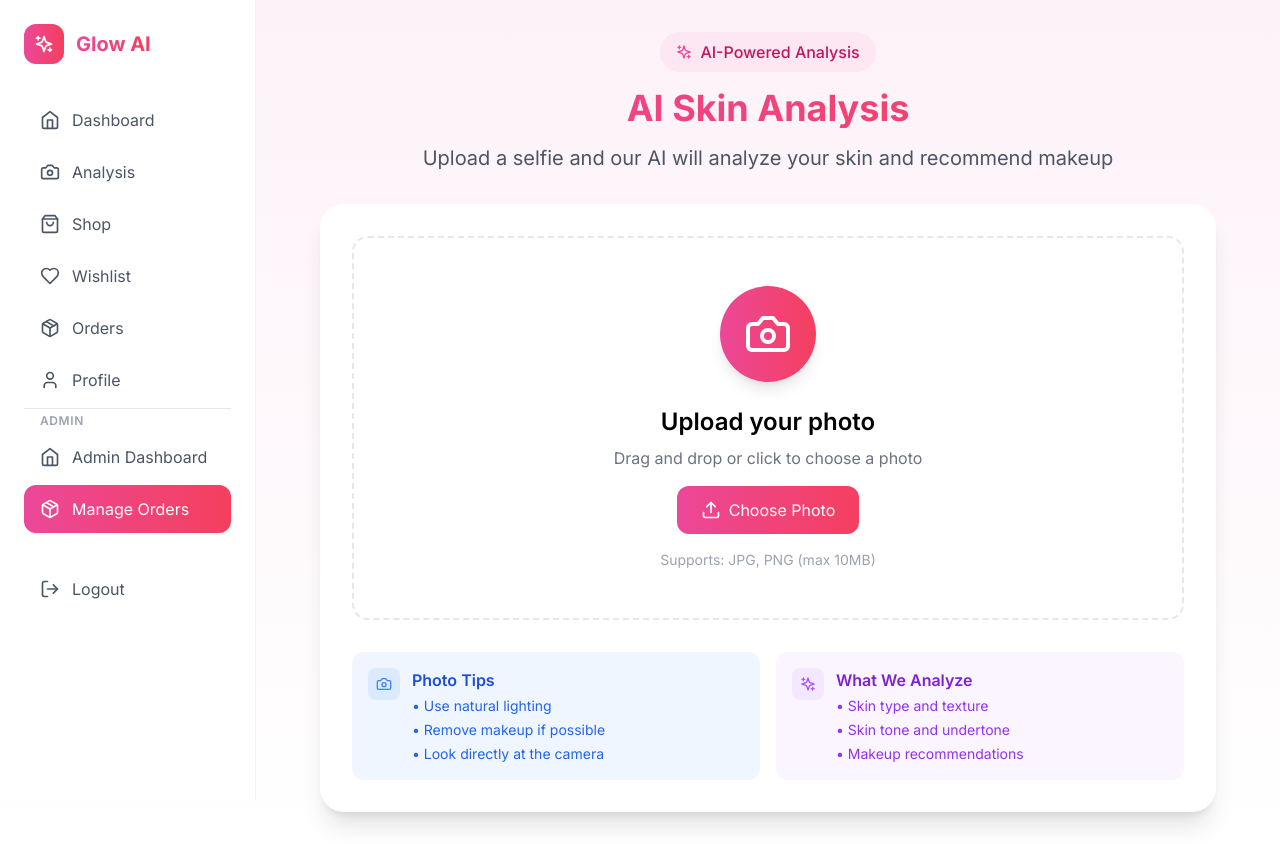
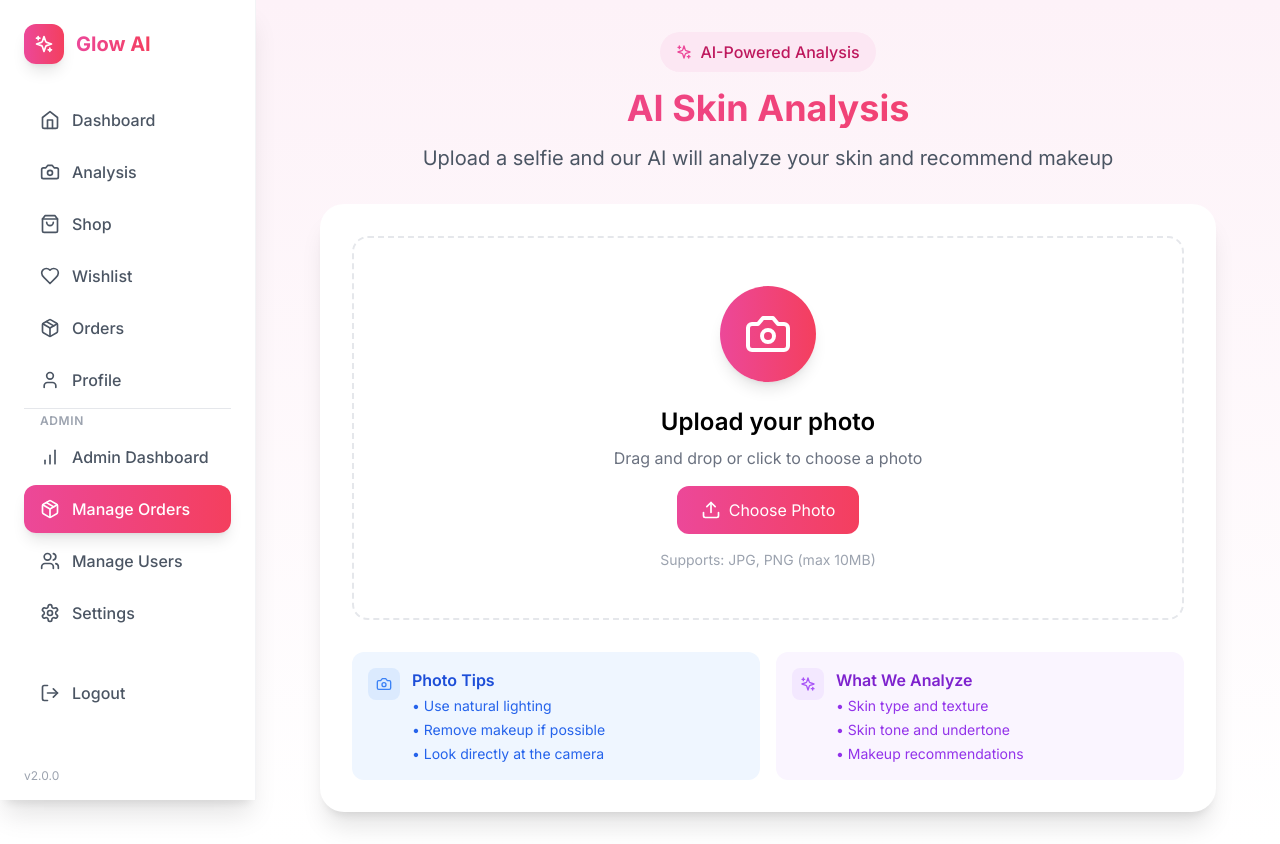
Before and after one commit to webdiven-bit/Glow-Ai, a Next.js app: page /dashboard/admin/orders in a window 1280 px wide. Built offline with nearby package versions, Linux system fonts and the light colour scheme.

Commit message:
Update DashboardLayout.tsx

```diff
--- a/src/components/layout/DashboardLayout.tsx
+++ b/src/components/layout/DashboardLayout.tsx
@@ -14,7 +14,10 @@ import {
   Menu,
   X,
   AlertCircle,
-  Package
+  Package,
+  Settings,
+  BarChart,
+  Users
 } from 'lucide-react';
 
 interface DashboardLayoutProps {
@@ -26,11 +29,12 @@ export default function DashboardLayout({ children }: DashboardLayoutProps) {
   const [mounted, setMounted] = useState(false);
   const [mobileMenuOpen, setMobileMenuOpen] = useState(false);
 
-  // Handle hydration
+  // Handle hydration - only run on client side
   useEffect(() => {
     setMounted(true);
   }, []);
 
+  // Main navigation items for regular users
   const navigation = [
     { name: 'Dashboard', href: '/dashboard', icon: Home },
     {
@@ -38,7 +42,7 @@ export default function DashboardLayout({ children }: DashboardLayoutProps) {
       href: '/dashboard/analysis',
       icon: Camera,
       subItems: [
-        { name: 'Skin Analysis', href: '/dashboard/analysis' },
+        { name: 'Skin Analysis', href: '/dashboard/analysis', icon: Camera },
         { name: 'Skin Conditions', href: '/dashboard/skin-conditions', icon: AlertCircle }
       ]
     },
@@ -48,27 +52,20 @@ export default function DashboardLayout({ children }: DashboardLayoutProps) {
     { name: 'Profile', href: '/dashboard/profile', icon: User },
   ];
 
-  // Admin-only navigation items (shown only on admin pages)
+  // Admin-only navigation items - these will be conditionally shown
+  const adminNavigation = [
+    { name: 'Admin Dashboard', href: '/dashboard/admin', icon: BarChart },
+    { name: 'Manage Orders', href: '/dashboard/admin/orders', icon: Package },
+    { name: 'Manage Users', href: '/dashboard/admin/users', icon: Users },
+    { name: 'Settings', href: '/dashboard/admin/settings', icon: Settings },
+  ];
+
+  // Check if current path is an admin page
   const isAdmin = pathname?.startsWith('/dashboard/admin');
 
-  const adminNavigation = [
-    { name: 'Admin Dashboard', href: '/dashboard/admin', icon: Home },
-    { name: 'Manage Orders', href: '/dashboard/admin/orders', icon: Package },
-  ];
+  // Helper functions for active state detection
+  const isActive = (href: string) => pathname === href;
 
-  // Loading skeleton during server render and initial hydration
-  if (!mounted) {
-    return (
-      <div className="min-h-screen bg-gradient-to-b from-pink-50 to-white">
-        <div className="h-16 bg-white shadow-sm animate-pulse" />
-        <div className="container mx-auto px-6 py-8">
-          <div className="h-96 bg-gray-100 rounded-2xl animate-pulse" />
-        </div>
-      </div>
-    );
-  }
-
-  const isActive = (href: string) => pathname === href;
   const isActiveParent = (item: any) => {
     if (item.subItems) {
       return item.subItems.some((sub: any) => pathname === sub.href);
@@ -76,23 +73,44 @@ export default function DashboardLayout({ children }: DashboardLayoutProps) {
     return pathname === item.href;
   };
 
+  // Loading skeleton during server render and initial hydration
+  if (!mounted) {
+    return (
+      <div className="min-h-screen bg-gradient-to-b from-pink-50 to-white">
+        {/* Header skeleton */}
+        <div className="h-16 bg-white shadow-sm animate-pulse" />
+
+        {/* Main content skeleton */}
+        <div className="container mx-auto px-6 py-8">
+          <div className="h-8 bg-gray-200 rounded w-48 mb-8 animate-pulse" />
+          <div className="grid md:grid-cols-3 gap-6">
+            {[1, 2, 3].map((i) => (
+              <div key={i} className="h-64 bg-gray-100 rounded-2xl animate-pulse" />
+            ))}
+          </div>
+        </div>
+      </div>
+    );
+  }
+
   return (
     <div className="min-h-screen bg-gradient-to-b from-pink-50 to-white">
-      {/* Mobile Menu Button */}
+      {/* ========== MOBILE MENU BUTTON ========== */}
       <div className="lg:hidden fixed top-4 left-4 z-50">
         <button
           onClick={() => setMobileMenuOpen(!mobileMenuOpen)}
-          className="w-10 h-10 bg-white rounded-xl shadow-lg flex items-center justify-center"
+          className="w-10 h-10 bg-white rounded-xl shadow-lg flex items-center justify-center hover:bg-pink-50 transition-all"
           aria-label="Toggle menu"
         >
           {mobileMenuOpen ? <X className="w-5 h-5" /> : <Menu className="w-5 h-5" />}
         </button>
       </div>
 
-      {/* Sidebar - Desktop */}
-      <aside className="fixed left-0 top-0 h-full w-64 bg-white border-r border-gray-100 p-6 hidden lg:block overflow-y-auto">
-        <Link href="/" className="flex items-center gap-3 mb-8">
-          <div className="w-10 h-10 bg-gradient-to-r from-pink-500 to-rose-500 rounded-xl flex items-center justify-center">
+      {/* ========== DESKTOP SIDEBAR ========== */}
+      <aside className="fixed left-0 top-0 h-full w-64 bg-white border-r border-gray-100 p-6 hidden lg:block overflow-y-auto shadow-xl">
+        {/* Logo */}
+        <Link href="/" className="flex items-center gap-3 mb-8 group">
+          <div className="w-10 h-10 bg-gradient-to-r from-pink-500 to-rose-500 rounded-xl flex items-center justify-center shadow-lg group-hover:shadow-xl transition-all">
             <Sparkles className="w-5 h-5 text-white" />
           </div>
           <span className="text-xl font-bold bg-gradient-to-r from-pink-500 to-rose-500 bg-clip-text text-transparent">
@@ -100,8 +118,8 @@ export default function DashboardLayout({ children }: DashboardLayoutProps) {
           </span>
         </Link>
 
+        {/* Main Navigation */}
         <nav className="space-y-1">
-          {/* Regular navigation */}
           {navigation.map((item) => {
             const active = isActiveParent(item);
             return (
@@ -110,15 +128,15 @@ export default function DashboardLayout({ children }: DashboardLayoutProps) {
                   href={item.href}
                   className={`flex items-center gap-3 px-4 py-3 rounded-xl transition-all ${
                     active
-                      ? 'bg-gradient-to-r from-pink-500 to-rose-500 text-white'
-                      : 'text-gray-600 hover:bg-pink-50'
+                      ? 'bg-gradient-to-r from-pink-500 to-rose-500 text-white shadow-lg'
+                      : 'text-gray-600 hover:bg-pink-50 hover:text-pink-600'
                   }`}
                 >
                   <item.icon className="w-5 h-5" />
-                  <span>{item.name}</span>
+                  <span className="font-medium">{item.name}</span>
                 </Link>
 
-                {/* Sub-items for Analysis */}
+                {/* Sub-items (only shown when parent is active) */}
                 {item.subItems && active && (
                   <div className="ml-4 mt-1 space-y-1 border-l-2 border-pink-200 pl-2">
                     {item.subItems.map((sub: any) => (
@@ -128,7 +146,7 @@ export default function DashboardLayout({ children }: DashboardLayoutProps) {
                         className={`flex items-center gap-2 px-4 py-2 rounded-lg text-sm transition-all ${
                           pathname === sub.href
                             ? 'bg-pink-100 text-pink-700 font-medium'
-                            : 'text-gray-600 hover:bg-pink-50'
+                            : 'text-gray-600 hover:bg-pink-50 hover:text-pink-600'
                         }`}
                       >
                         {sub.icon && <sub.icon className="w-4 h-4" />}
@@ -141,7 +159,8 @@ export default function DashboardLayout({ children }: DashboardLayoutProps) {
             );
           })}
 
-          {/* Admin section separator - only show on admin pages */}
+          {/* ========== ADMIN SECTION ========== */}
+          {/* Only shown on admin pages */}
           {isAdmin && (
             <>
               <div className="my-4 border-t border-gray-200" />
@@ -154,31 +173,40 @@ export default function DashboardLayout({ children }: DashboardLayoutProps) {
                   href={item.href}
                   className={`flex items-center gap-3 px-4 py-3 rounded-xl transition-all ${
                     isActive(item.href)
-                      ? 'bg-gradient-to-r from-pink-500 to-rose-500 text-white'
-                      : 'text-gray-600 hover:bg-pink-50'
+                      ? 'bg-gradient-to-r from-pink-500 to-rose-500 text-white shadow-lg'
+                      : 'text-gray-600 hover:bg-pink-50 hover:text-pink-600'
                   }`}
                 >
                   <item.icon className="w-5 h-5" />
-                  <span>{item.name}</span>
+                  <span className="font-medium">{item.name}</span>
                 </Link>
               ))}
             </>
           )}
         </nav>
 
-        {/* Logout Button */}
-        <button className="flex items-center gap-3 px-4 py-3 text-gray-600 hover:bg-pink-50 rounded-xl transition-all w-full mt-8">
-          <LogOut className="w-5 h-5" />
-          <span>Logout</span>
+        {/* Logout Button - Always at bottom */}
+        <button className="flex items-center gap-3 px-4 py-3 text-gray-600 hover:bg-pink-50 hover:text-pink-600 rounded-xl transition-all w-full mt-8 group">
+          <LogOut className="w-5 h-5 group-hover:scale-110 transition-transform" />
+          <span className="font-medium">Logout</span>
         </button>
+
+        {/* Version Info */}
+        <div className="absolute bottom-4 left-6 text-xs text-gray-400">
+          v2.0.0
+        </div>
       </aside>
 
-      {/* Mobile Sidebar */}
+      {/* ========== MOBILE SIDEBAR (Slide-out) ========== */}
       {mobileMenuOpen && (
-        <div className="lg:hidden fixed inset-0 z-40 bg-black/50" onClick={() => setMobileMenuOpen(false)}>
-          <div className="fixed left-0 top-0 h-full w-64 bg-white p-6 overflow-y-auto" onClick={e => e.stopPropagation()}>
-            <Link href="/" className="flex items-center gap-3 mb-8">
-              <div className="w-10 h-10 bg-gradient-to-r from-pink-500 to-rose-500 rounded-xl flex items-center justify-center">
+        <div className="lg:hidden fixed inset-0 z-40 bg-black/50 backdrop-blur-sm" onClick={() => setMobileMenuOpen(false)}>
+          <div
+            className="fixed left-0 top-0 h-full w-64 bg-white p-6 overflow-y-auto shadow-2xl"
+            onClick={e => e.stopPropagation()}
+          >
+            {/* Logo */}
+            <Link href="/" className="flex items-center gap-3 mb-8 group">
+              <div className="w-10 h-10 bg-gradient-to-r from-pink-500 to-rose-500 rounded-xl flex items-center justify-center shadow-lg">
                 <Sparkles className="w-5 h-5 text-white" />
               </div>
               <span className="text-xl font-bold bg-gradient-to-r from-pink-500 to-rose-500 bg-clip-text text-transparent">
@@ -186,6 +214,7 @@ export default function DashboardLayout({ children }: DashboardLayoutProps) {
               </span>
             </Link>
 
+            {/* Navigation */}
             <nav className="space-y-1">
               {navigation.map((item) => {
                 const active = isActiveParent(item);
@@ -196,15 +225,15 @@ export default function DashboardLayout({ children }: DashboardLayoutProps) {
                       onClick={() => !item.subItems && setMobileMenuOpen(false)}
                       className={`flex items-center gap-3 px-4 py-3 rounded-xl transition-all ${
                         active
-                          ? 'bg-gradient-to-r from-pink-500 to-rose-500 text-white'
+                          ? 'bg-gradient-to-r from-pink-500 to-rose-500 text-white shadow-lg'
                           : 'text-gray-600 hover:bg-pink-50'
                       }`}
                     >
                       <item.icon className="w-5 h-5" />
-                      <span>{item.name}</span>
+                      <span className="font-medium">{item.name}</span>
                     </Link>
 
-                    {/* Sub-items for Analysis */}
+                    {/* Sub-items */}
                     {item.subItems && active && (
                       <div className="ml-4 mt-1 space-y-1 border-l-2 border-pink-200 pl-2">
                         {item.subItems.map((sub: any) => (
@@ -242,24 +271,32 @@ export default function DashboardLayout({ children }: DashboardLayoutProps) {
                       onClick={() => setMobileMenuOpen(false)}
                       className={`flex items-center gap-3 px-4 py-3 rounded-xl transition-all ${
                         isActive(item.href)
-                          ? 'bg-gradient-to-r from-pink-500 to-rose-500 text-white'
+                          ? 'bg-gradient-to-r from-pink-500 to-rose-500 text-white shadow-lg'
                           : 'text-gray-600 hover:bg-pink-50'
                       }`}
                     >
                       <item.icon className="w-5 h-5" />
-                      <span>{item.name}</span>
+                      <span className="font-medium">{item.name}</span>
                     </Link>
                   ))}
                 </>
               )}
             </nav>
+
+            {/* Logout Button */}
+            <button className="flex items-center gap-3 px-4 py-3 text-gray-600 hover:bg-pink-50 rounded-xl transition-all w-full mt-8">
+              <LogOut className="w-5 h-5" />
+              <span className="font-medium">Logout</span>
+            </button>
           </div>
         </div>
       )}
 
-      {/* Main Content */}
-      <main className="lg:ml-64 p-4 lg:p-8">
-        {children}
+      {/* ========== MAIN CONTENT AREA ========== */}
+      <main className="lg:ml-64 p-4 lg:p-8 min-h-screen">
+        <div className="max-w-7xl mx-auto">
+          {children}
+        </div>
       </main>
     </div>
   );
```
